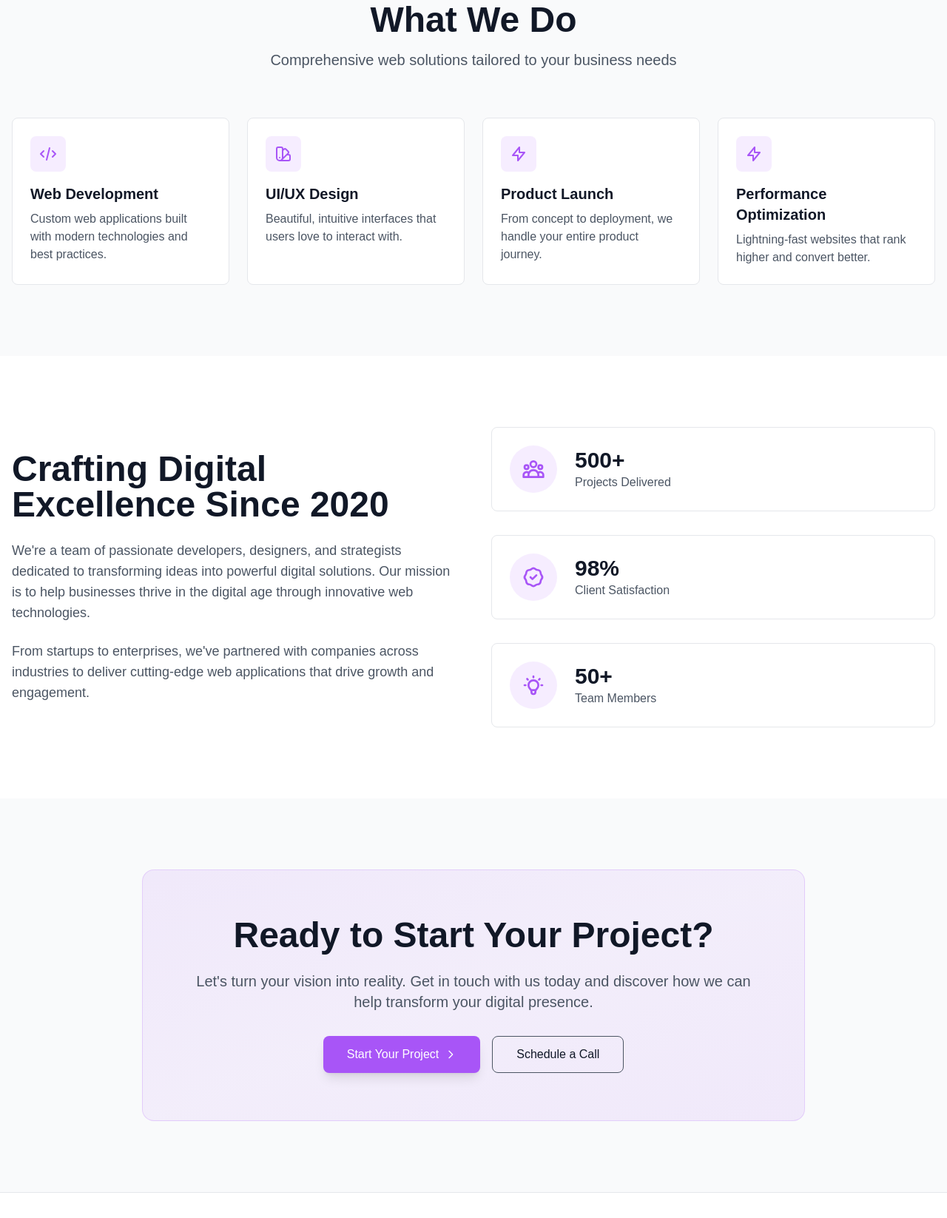
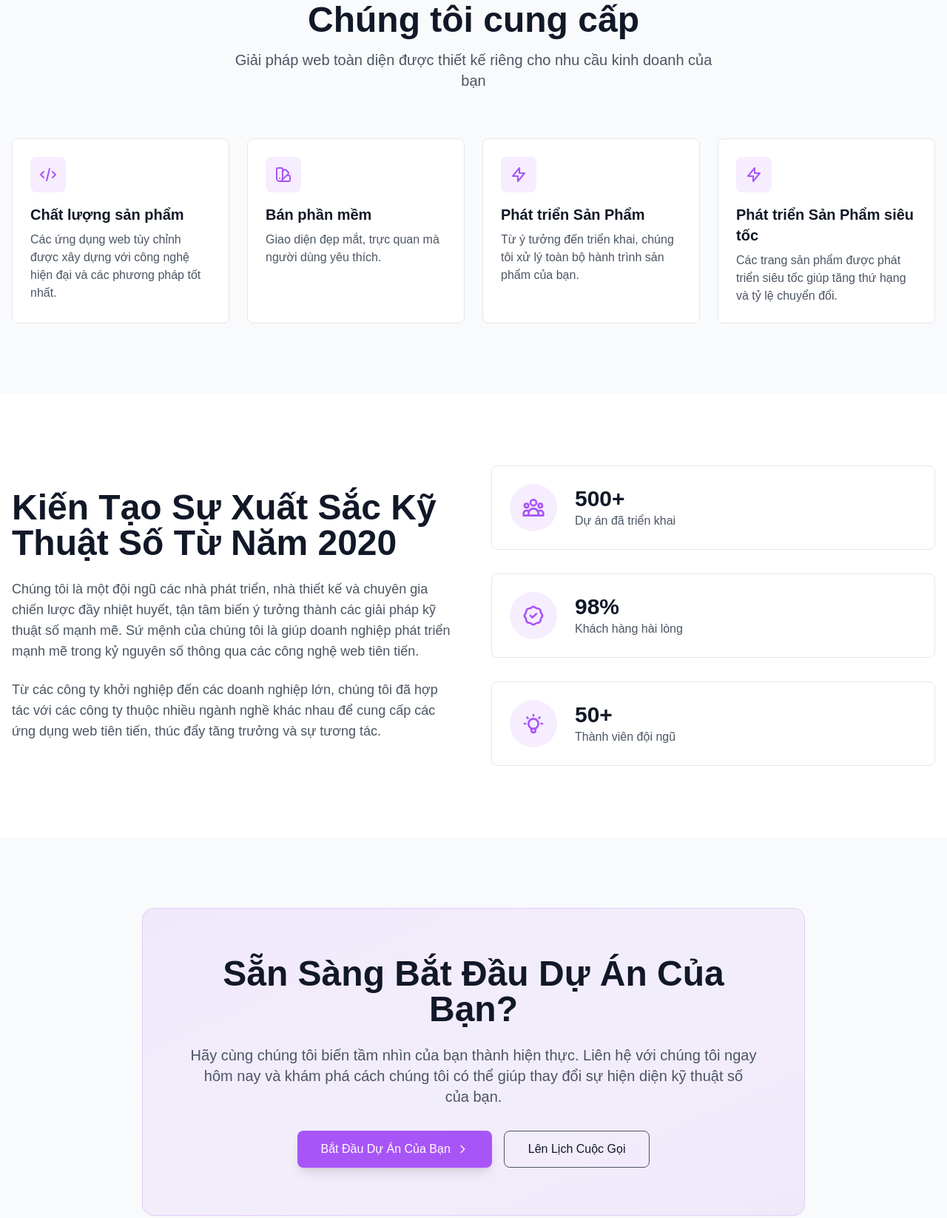
Before and after one commit to conglb/landing-page-of-bacong.studio, a website: page src/index.html in a window 1280 px wide. Shown: the part 893-2539 px from the top of the page at 74% size. Drawn offline with nearby package versions, Linux system fonts and the light colour scheme.

Commit message:
translate to vietnamese

```diff
--- a/src/components/about.html
+++ b/src/components/about.html
@@ -3,21 +3,17 @@
     <div class="grid lg:grid-cols-2 gap-12 items-center">
         <div>
         <h2 class="text-4xl md:text-5xl font-bold mb-6">
-            Crafting Digital Excellence Since 2020
+            Kiến Tạo Sự Xuất Sắc Kỹ Thuật Số Từ Năm 2020
         </h2>
         <p class="text-lg text-gray-600 dark:text-gray-400 mb-6">
-            We're a team of passionate developers, designers, and strategists dedicated to
-            transforming ideas into powerful digital solutions. Our mission is to help
-            businesses thrive in the digital age through innovative web technologies.
+            Chúng tôi là một đội ngũ các nhà phát triển, nhà thiết kế và chuyên gia chiến lược đầy nhiệt huyết, tận tâm biến ý tưởng thành các giải pháp kỹ thuật số mạnh mẽ. Sứ mệnh của chúng tôi là giúp doanh nghiệp phát triển mạnh mẽ trong kỷ nguyên số thông qua các công nghệ web tiên tiến.
         </p>
         <p class="text-lg text-gray-600 dark:text-gray-400">
-            From startups to enterprises, we've partnered with companies across industries
-            to deliver cutting-edge web applications that drive growth and engagement.
+            Từ các công ty khởi nghiệp đến các doanh nghiệp lớn, chúng tôi đã hợp tác với các công ty thuộc nhiều ngành nghề khác nhau để cung cấp các ứng dụng web tiên tiến, thúc đẩy tăng trưởng và sự tương tác.
         </p>
         </div>
 
         <div class="grid grid-cols-1 gap-8">
-        <!-- Stat 1 -->
         <div class="flex items-center gap-6 p-6 rounded-lg border border-gray-200 dark:border-gray-700 bg-white dark:bg-gray-900 hover:border-primary transition-all duration-300">
             <div class="w-16 h-16 rounded-full bg-primary/10 flex items-center justify-center shrink-0">
             <svg class="w-8 h-8 text-primary" fill="none" stroke="currentColor" viewBox="0 0 24 24">
@@ -26,11 +22,10 @@
             </div>
             <div>
             <div class="text-3xl font-bold">500+</div>
-            <div class="text-gray-600 dark:text-gray-400">Projects Delivered</div>
+            <div class="text-gray-600 dark:text-gray-400">Dự án đã triển khai</div>
             </div>
         </div>
 
-        <!-- Stat 2 -->
         <div class="flex items-center gap-6 p-6 rounded-lg border border-gray-200 dark:border-gray-700 bg-white dark:bg-gray-900 hover:border-primary transition-all duration-300">
             <div class="w-16 h-16 rounded-full bg-primary/10 flex items-center justify-center shrink-0">
             <svg class="w-8 h-8 text-primary" fill="none" stroke="currentColor" viewBox="0 0 24 24">
@@ -39,11 +34,10 @@
             </div>
             <div>
             <div class="text-3xl font-bold">98%</div>
-            <div class="text-gray-600 dark:text-gray-400">Client Satisfaction</div>
+            <div class="text-gray-600 dark:text-gray-400">Khách hàng hài lòng</div>
             </div>
         </div>
 
-        <!-- Stat 3 -->
         <div class="flex items-center gap-6 p-6 rounded-lg border border-gray-200 dark:border-gray-700 bg-white dark:bg-gray-900 hover:border-primary transition-all duration-300">
             <div class="w-16 h-16 rounded-full bg-primary/10 flex items-center justify-center shrink-0">
             <svg class="w-8 h-8 text-primary" fill="none" stroke="currentColor" viewBox="0 0 24 24">
@@ -52,7 +46,7 @@
             </div>
             <div>
             <div class="text-3xl font-bold">50+</div>
-            <div class="text-gray-600 dark:text-gray-400">Team Members</div>
+            <div class="text-gray-600 dark:text-gray-400">Thành viên đội ngũ</div>
             </div>
         </div>
         </div>
--- a/src/components/contact.html
+++ b/src/components/contact.html
@@ -2,21 +2,21 @@
     <div class="container mx-auto">
     <div class="max-w-4xl mx-auto text-center bg-gradient-to-br from-primary/10 via-purple-400/10 to-primary/10 rounded-2xl p-12 md:p-16 border border-primary/20">
         <h2 class="text-4xl md:text-5xl font-bold mb-6">
-        Ready to Start Your Project?
+        Sẵn Sàng Bắt Đầu Dự Án Của Bạn?
         </h2>
         <p class="text-xl text-gray-600 dark:text-gray-400 mb-8">
-        Let's turn your vision into reality. Get in touch with us today and
-        discover how we can help transform your digital presence.
+        Hãy cùng chúng tôi biến tầm nhìn của bạn thành hiện thực. Liên hệ với chúng tôi ngay hôm nay và
+        khám phá cách chúng tôi có thể giúp thay đổi sự hiện diện kỹ thuật số của bạn.
         </p>
         <div class="flex flex-col sm:flex-row gap-4 justify-center">
         <a href="mailto:hello@webdevstudio.com" class="inline-flex items-center justify-center gap-2 px-8 py-3 bg-primary text-white rounded-lg hover:bg-primary/80 transition-all duration-300 shadow-lg hover:shadow-primary/30">
-            Start Your Project
+            Bắt Đầu Dự Án Của Bạn
             <svg class="w-4 h-4" fill="none" stroke="currentColor" viewBox="0 0 24 24">
             <path stroke-linecap="round" stroke-linejoin="round" stroke-width="2" d="M9 5l7 7-7 7" />
             </svg>
         </a>
         <a href="tel:+1234567890" class="inline-flex items-center justify-center gap-2 px-8 py-3 border border-gray-600 rounded-lg hover:bg-gray-800 transition-colors">
-            Schedule a Call
+            Lên Lịch Cuộc Gọi
         </a>
         </div>
     </div>
--- a/src/components/hero.html
+++ b/src/components/hero.html
@@ -11,14 +11,14 @@
     <div class="container mx-auto px-4 relative z-10">
     <div class="max-w-4xl mx-auto text-center space-y-8">
         <h1 class="text-5xl md:text-7xl font-bold leading-tight">
-        Build Your Digital
+        Kiến tạo tương lai số
         <span class="block bg-gradient-to-r from-primary to-purple-400 bg-clip-text text-transparent">
-            Future With Us
+            cùng Bác Ong Studio
         </span>
         </h1>
 
         <p class="text-xl md:text-2xl text-gray-600 dark:text-gray-400 max-w-2xl mx-auto">
-        We craft exceptional web experiences and products that transform ideas into reality.
+        Chúng tôi tạo ra những trải nghiệm và sản phẩm web xuất sắc, biến ý tưởng thành hiện thực.
         </p>
 
         <form id="consultation-form" class="max-w-md mx-auto pt-4">
@@ -26,7 +26,7 @@
             <input
             type="email"
             id="email-input"
-            placeholder="Enter your email"
+            placeholder="Nhập email/số điện thoại của bạn"
             required
             class="flex-1 px-4 py-3 rounded-lg border border-gray-300 dark:border-gray-700 bg-white dark:bg-gray-800 text-gray-900 dark:text-gray-100 placeholder-gray-500 dark:placeholder-gray-400 focus:outline-none focus:ring-2 focus:ring-primary"
             />
--- a/src/components/services.html
+++ b/src/components/services.html
@@ -2,9 +2,9 @@
 <section id="services" class="py-24 px-4 bg-gray-50 dark:bg-gray-800">
     <div class="container mx-auto">
     <div class="text-center mb-16">
-        <h2 class="text-4xl md:text-5xl font-bold mb-4">What We Do</h2>
+        <h2 class="text-4xl md:text-5xl font-bold mb-4">Chúng tôi cung cấp</h2>
         <p class="text-xl text-gray-600 dark:text-gray-400 max-w-2xl mx-auto">
-        Comprehensive web solutions tailored to your business needs
+        Giải pháp web toàn diện được thiết kế riêng cho nhu cầu kinh doanh của bạn
         </p>
     </div>
 
@@ -16,8 +16,8 @@
             <path stroke-linecap="round" stroke-linejoin="round" stroke-width="2" d="M10 20l4-16m4 4l4 4-4 4M6 16l-4-4 4-4" />
             </svg>
         </div>
-        <h3 class="text-xl font-bold mb-2">Web Development</h3>
-        <p class="text-gray-600 dark:text-gray-400">Custom web applications built with modern technologies and best practices.</p>
+        <h3 class="text-xl font-bold mb-2">Chất lượng sản phẩm</h3>
+        <p class="text-gray-600 dark:text-gray-400">Các ứng dụng web tùy chỉnh được xây dựng với công nghệ hiện đại và các phương pháp tốt nhất.</p>
         </div>
 
         <!-- Service Card 2 -->
@@ -27,8 +27,8 @@
             <path stroke-linecap="round" stroke-linejoin="round" stroke-width="2" d="M7 21a4 4 0 01-4-4V5a2 2 0 012-2h4a2 2 0 012 2v12a4 4 0 01-4 4zm0 0h12a2 2 0 002-2v-4a2 2 0 00-2-2h-2.343M11 7.343l1.657-1.657a2 2 0 012.828 0l2.829 2.829a2 2 0 010 2.828l-8.486 8.485M7 17h.01" />
             </svg>
         </div>
-        <h3 class="text-xl font-bold mb-2">UI/UX Design</h3>
-        <p class="text-gray-600 dark:text-gray-400">Beautiful, intuitive interfaces that users love to interact with.</p>
+        <h3 class="text-xl font-bold mb-2">Bán phần mềm</h3>
+        <p class="text-gray-600 dark:text-gray-400">Giao diện đẹp mắt, trực quan mà người dùng yêu thích.</p>
         </div>
 
         <!-- Service Card 3 -->
@@ -38,8 +38,8 @@
             <path stroke-linecap="round" stroke-linejoin="round" stroke-width="2" d="M13 10V3L4 14h7v7l9-11h-7z" />
             </svg>
         </div>
-        <h3 class="text-xl font-bold mb-2">Product Launch</h3>
-        <p class="text-gray-600 dark:text-gray-400">From concept to deployment, we handle your entire product journey.</p>
+        <h3 class="text-xl font-bold mb-2">Phát triển Sản Phẩm</h3>
+        <p class="text-gray-600 dark:text-gray-400">Từ ý tưởng đến triển khai, chúng tôi xử lý toàn bộ hành trình sản phẩm của bạn.</p>
         </div>
 
         <!-- Service Card 4 -->
@@ -49,8 +49,8 @@
             <path stroke-linecap="round" stroke-linejoin="round" stroke-width="2" d="M13 10V3L4 14h7v7l9-11h-7z" />
             </svg>
         </div>
-        <h3 class="text-xl font-bold mb-2">Performance Optimization</h3>
-        <p class="text-gray-600 dark:text-gray-400">Lightning-fast websites that rank higher and convert better.</p>
+        <h3 class="text-xl font-bold mb-2">Phát triển Sản Phẩm siêu tốc</h3>
+        <p class="text-gray-600 dark:text-gray-400">Các trang sản phẩm được phát triển siêu tốc giúp tăng thứ hạng và tỷ lệ chuyển đổi.</p>
         </div>
     </div>
     </div>
--- a/src/index.html
+++ b/src/index.html
@@ -35,10 +35,10 @@
             Bác Ong Studio
           </a>
           <div class="flex items-center gap-6">
-            <a href="/" class="hover:text-primary transition-colors">Home</a>
-            <a href="/products.html" class="hover:text-primary transition-colors">Products</a>
-            <a href="#about" class="hover:text-primary transition-colors">About</a>
-            <a href="#contact" class="hover:text-primary transition-colors">Contact</a>
+            <a href="/" class="hover:text-primary transition-colors">Trang chính</a>
+            <a href="/products.html" class="hover:text-primary transition-colors">Sản phẩm</a>
+            <a href="#about" class="hover:text-primary transition-colors">Giới thiệu</a>
+            <a href="#contact" class="hover:text-primary transition-colors">Liên hệ</a>
             <button id="theme-toggle" class="p-2 rounded-lg hover:bg-gray-100 dark:hover:bg-gray-800 transition-colors">
               <svg id="theme-toggle-light-icon" class="w-5 h-5 hidden" fill="currentColor" viewBox="0 0 20 20">
                 <path d="M10 2a1 1 0 011 1v1a1 1 0 11-2 0V3a1 1 0 011-1zm4 8a4 4 0 11-8 0 4 4 0 018 0zm-.464 4.95l.707.707a1 1 0 001.414-1.414l-.707-.707a1 1 0 00-1.414 1.414zm2.12-10.607a1 1 0 010 1.414l-.706.707a1 1 0 11-1.414-1.414l.707-.707a1 1 0 011.414 0zM17 11a1 1 0 100-2h-1a1 1 0 100 2h1zm-7 4a1 1 0 011 1v1a1 1 0 11-2 0v-1a1 1 0 011-1zM5.05 6.464A1 1 0 106.465 5.05l-.708-.707a1 1 0 00-1.414 1.414l.707.707zm1.414 8.486l-.707.707a1 1 0 01-1.414-1.414l.707-.707a1 1 0 011.414 1.414zM4 11a1 1 0 100-2H3a1 1 0 000 2h1z" fill-rule="evenodd" clip-rule="evenodd"></path>
```
